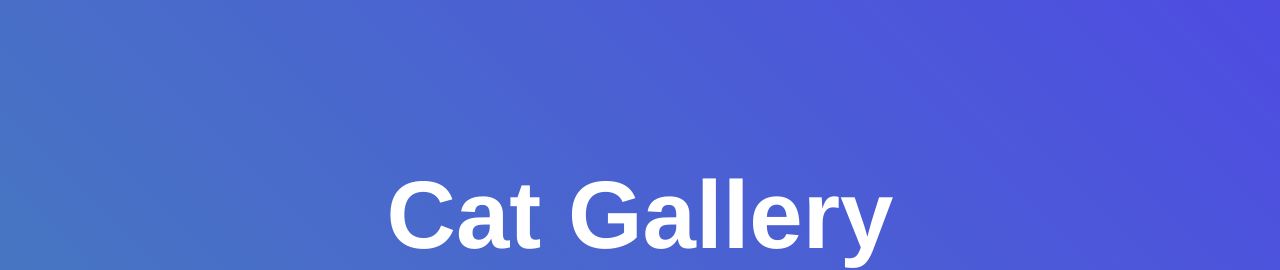
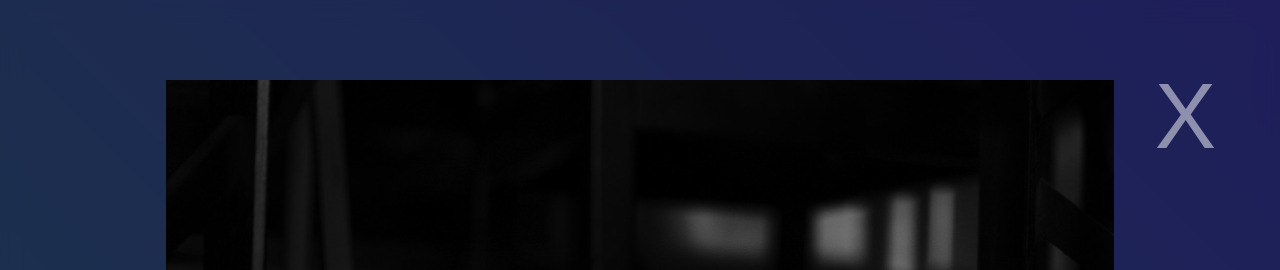
Before and after one commit to kojak01/gallery, a website: page index.html in a window 1280 px wide. Both pictures are taken after a click on the picture 408 px from the left and 562 px from the top of the page. Shown: the top 270 px of the page. Drawn offline with nearby package versions, Linux system fonts and the light colour scheme.

Commit message:
add popup close button

```diff
--- a/index.html
+++ b/index.html
@@ -22,6 +22,7 @@
     <li class="thumbnail"><img src="images/10.jpg" alt="#"></li>
   </ul>
   <div class="popup hidden">
+    <button class="popup__close">X</button>
     <img src="images/4.jpg" alt="#" class="popup__img">
   </div>
   <script src="js/script.js"></script>
--- a/js/script.js
+++ b/js/script.js
@@ -1,8 +1,13 @@
-const thumbNails = document.querySelectorAll('.thumbnail img');
-console.log(thumbNails);
+const THUMBNAILS = document.querySelectorAll('.thumbnail img');
+const POPUP = document.querySelector('.popup');
+const POPUP_CLOSE = document.querySelector('.popup__close')
 
-thumbNails.forEach((thumbnail) =>{
+THUMBNAILS.forEach((thumbnail) =>{
   thumbnail.addEventListener('click', () => {
-    console.log(thumbnail);
+    POPUP.classList.remove('hidden');
   });
 });
+
+POPUP_CLOSE.addEventListener('click', () => {
+  POPUP.classList.add('hidden');
+});
--- a/style.css
+++ b/style.css
@@ -75,8 +75,19 @@ h1 {
   display: none;
 }
 
+.popup__close {
+  background-color: transparent;
+  border: none;
+  color: rgba(255, 255, 255, 0.5);
+  cursor: pointer;
+  font-size: 92px;
+  position: fixed;
+  right: 64px;
+  top: 64px;
+
+}
+
 .popup__img {
   max-width: 80%;
   max-height: 80%;
-
 }
```
